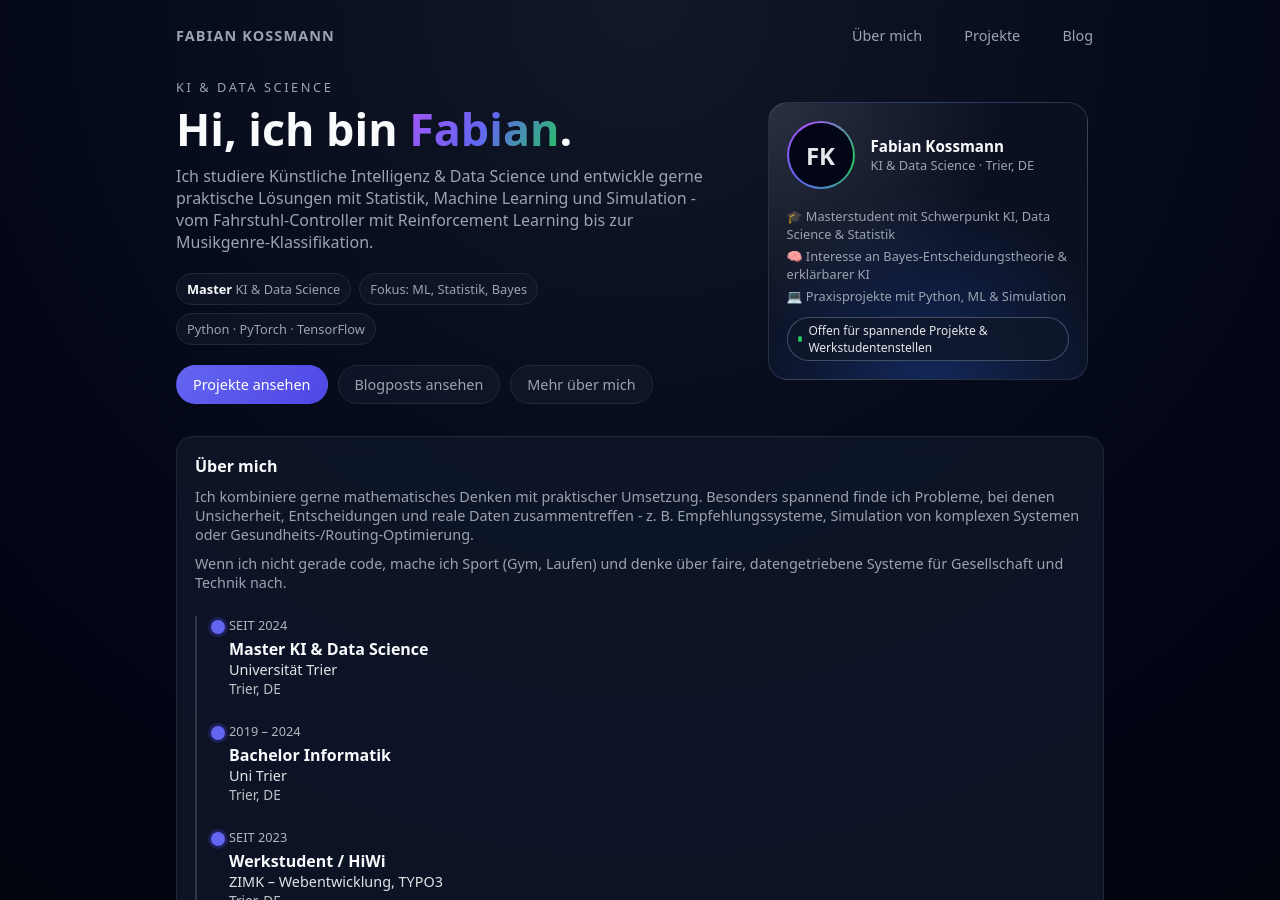
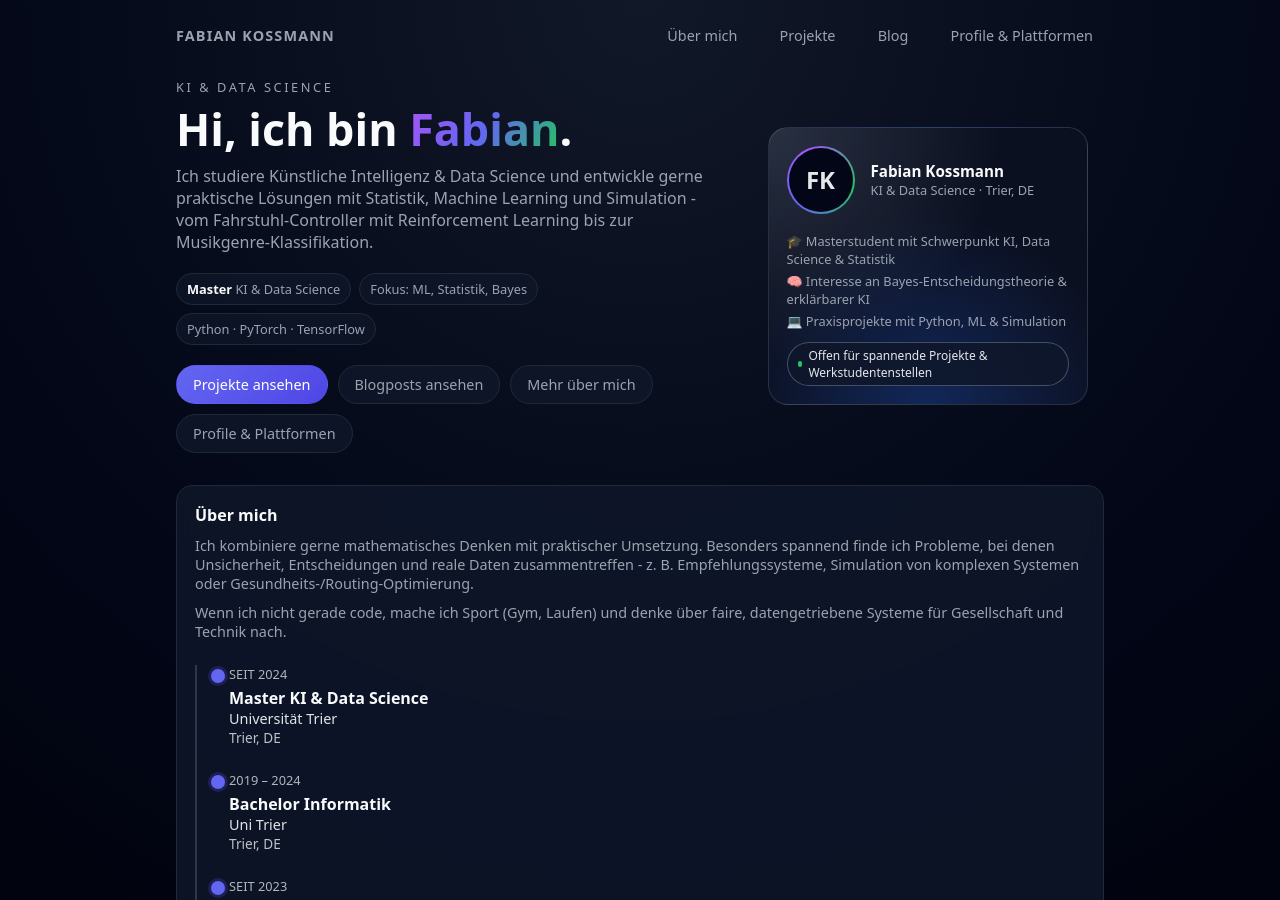
Before and after one commit to kossmanf/fabians-website, a Jekyll site: the page built from index.md, in a window 1280 px wide and 900 px high. Built offline with Jekyll 4.4.1, drawn with Linux system fonts in a browser that asks for light colours.

Commit message:
updated navigation

```diff
--- a/_layouts/default.html
+++ b/_layouts/default.html
@@ -16,6 +16,7 @@
                 <a href="#about">Über mich</a>
                 <a href="#projects">Projekte</a>
                 <a href="#blog">Blog</a>
+                <a href="#platforms">Profile & Plattformen</a>
             </nav>
         </header>
 
@@ -40,6 +41,7 @@
                         <a href="#projects" class="btn btn-primary">Projekte ansehen</a>
                         <a href="#blog" class="btn btn-ghost">Blogposts ansehen</a>
                         <a href="#about" class="btn btn-ghost">Mehr über mich</a>
+                        <a href="#platforms" class="btn btn-ghost">Profile & Plattformen</a>
                     </div>
 
                 </div>
```
